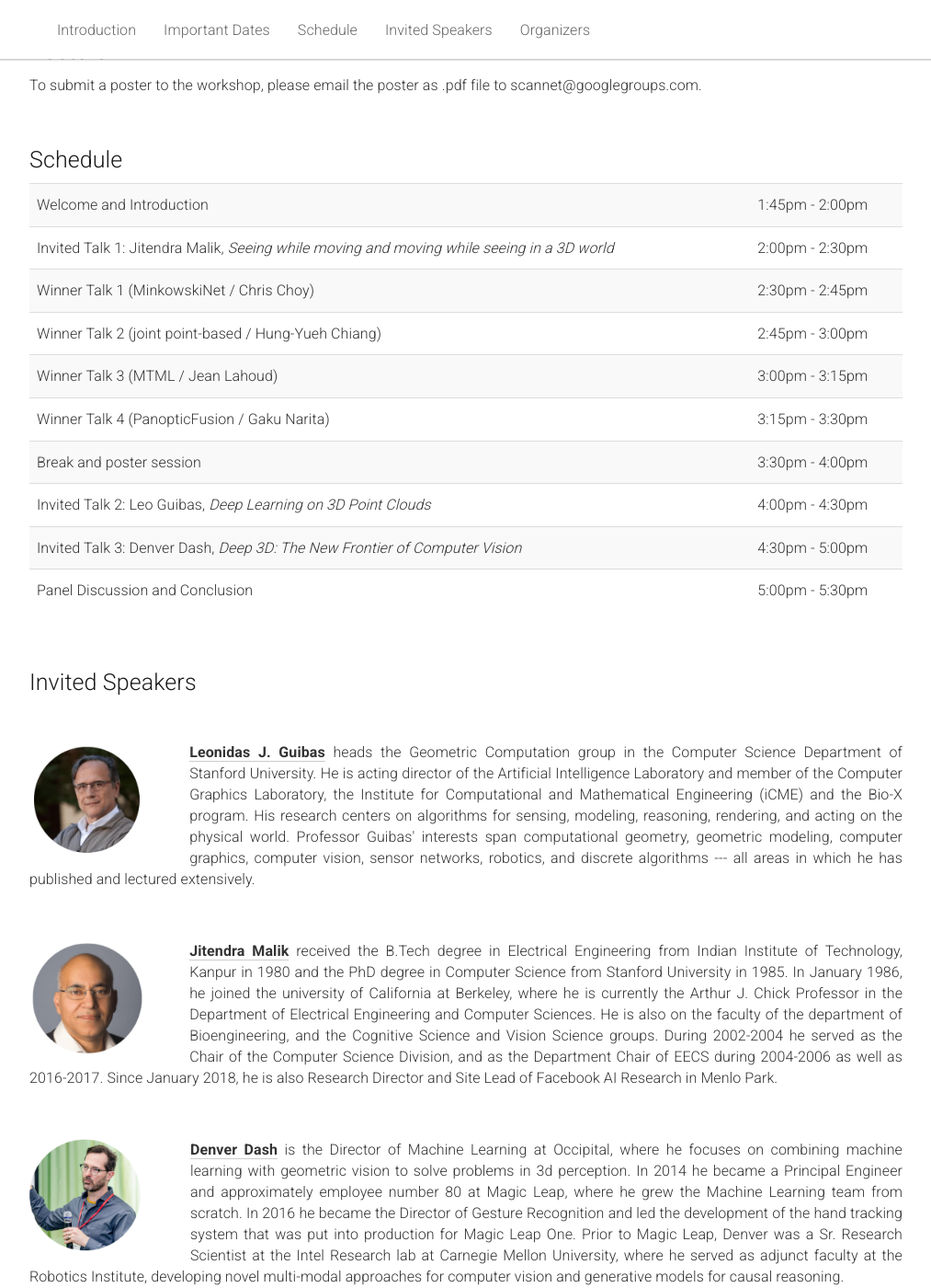
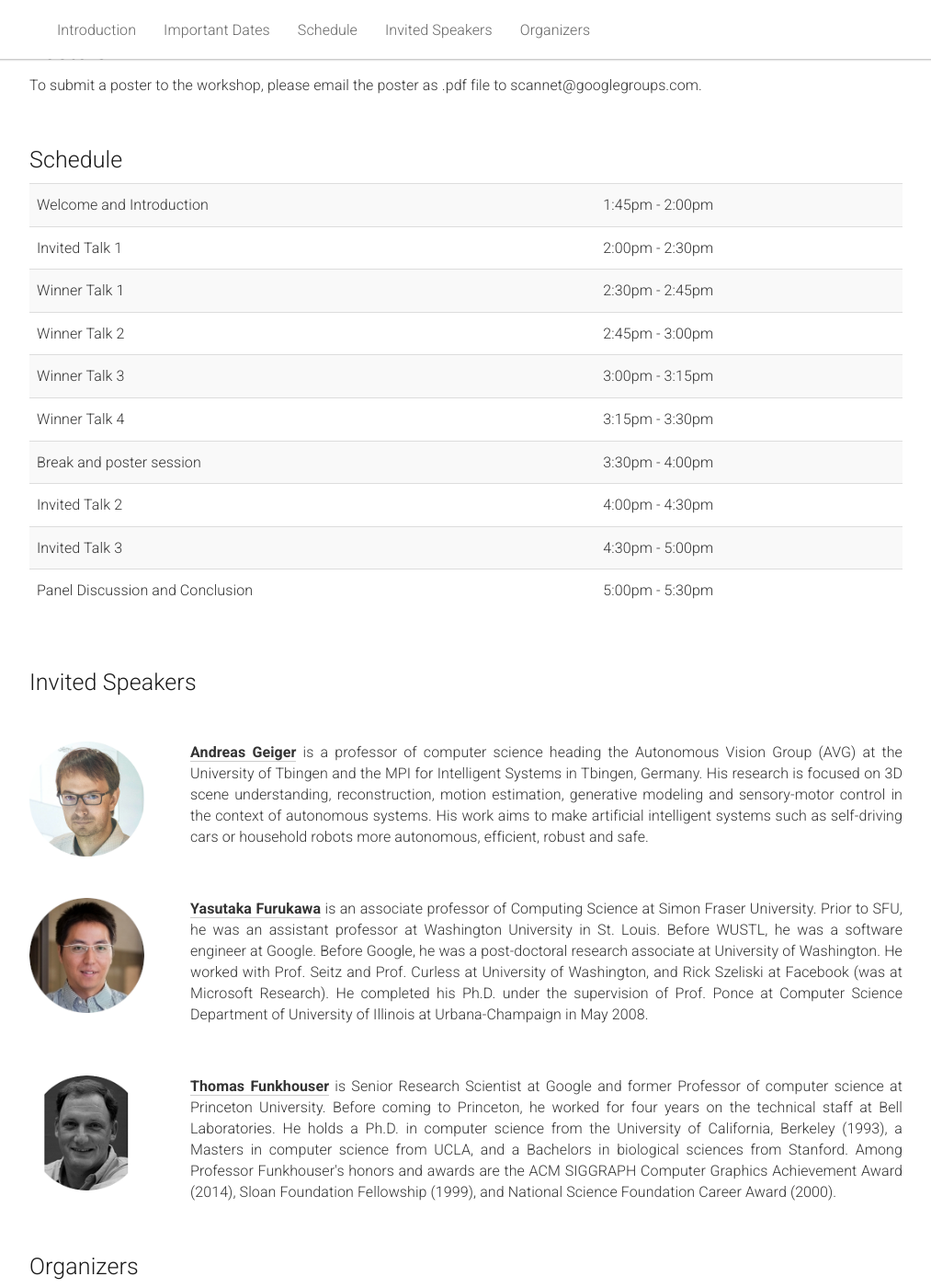
Before and after one commit to ScanNet/cvpr2020workshop, a Jekyll site: the page built from _pages/home.md, in a window 1280 px wide and 1400 px high, scrolled down 1867 px. Shown: the whole window at 92% size, without its empty margins (133-1146 px from the left). Built offline with Jekyll 4.4.1, drawn with Linux system fonts in a browser that asks for light colours; some of the changed text lies outside the part shown.

Commit message:
Update home.md

```diff
--- a/_pages/home.md
+++ b/_pages/home.md
@@ -155,23 +155,23 @@ acknowledgements: ""
           <td>1:45pm - 2:00pm</td>
         </tr>
         <tr>
-          <td>Invited Talk 1: Jitendra Malik, <i>Seeing while moving and moving while seeing in a 3D world</i></td>
+          <td>Invited Talk 1</td>
           <td>2:00pm - 2:30pm</td>
         </tr>
         <tr>
-          <td>Winner Talk 1 (MinkowskiNet / Chris Choy) </td>
+          <td>Winner Talk 1 </td>
           <td>2:30pm - 2:45pm</td>
         </tr>
         <tr>
-          <td>Winner Talk 2 (joint point-based / Hung-Yueh Chiang) </td>
+          <td>Winner Talk 2 </td>
           <td>2:45pm - 3:00pm</td>
         </tr>
         <tr>
-          <td>Winner Talk 3 (MTML / Jean Lahoud) </td>
+          <td>Winner Talk 3 </td>
           <td>3:00pm - 3:15pm</td>
         </tr>
         <tr>
-          <td>Winner Talk 4 (PanopticFusion / Gaku Narita) </td>
+          <td>Winner Talk 4 </td>
           <td>3:15pm - 3:30pm</td>
         </tr>
         <tr>
@@ -179,11 +179,11 @@ acknowledgements: ""
           <td>3:30pm - 4:00pm</td>
         </tr>
         <tr>
-          <td>Invited Talk 2: Leo Guibas, <i>Deep Learning on 3D Point Clouds</i></td>
+          <td>Invited Talk 2</td>
           <td>4:00pm - 4:30pm</td>
         </tr>
         <tr>
-          <td>Invited Talk 3: Denver Dash, <i>Deep 3D: The New Frontier of Computer Vision</i></td>
+          <td>Invited Talk 3</td>
           <td>4:30pm - 5:00pm</td>
         </tr>
         <tr>
@@ -204,27 +204,27 @@ acknowledgements: ""
 
 <div class="row">
   <div class="col-md-12">
-    <a href="https://geometry.stanford.edu/member/guibas/"><img class="people-pic" style="float:left;margin-right:50px;" src="{{ "/static/img/people/leo.png" | prepend:site.baseurl }}"></a>
+    <a href="http://www.cvlibs.net"><img class="people-pic" style="float:left;margin-right:50px;" src="{{ "/static/img/people/andreas_geiger.png" | prepend:site.baseurl }}"></a>
     <p>
-      <b><a href="https://geometry.stanford.edu/member/guibas/">Leonidas J. Guibas</a></b> heads the Geometric Computation group in the Computer Science Department of Stanford University.  He is acting director of the Artificial Intelligence Laboratory and member of the Computer Graphics Laboratory, the Institute for Computational and Mathematical Engineering (iCME) and the Bio-X program.  His research centers on algorithms for sensing, modeling, reasoning, rendering, and acting on the physical world. Professor Guibas' interests span computational geometry, geometric modeling, computer graphics, computer vision, sensor networks, robotics, and discrete algorithms --- all areas in which he has published and lectured extensively.
+      <b><a href="http://www.cvlibs.net">Andreas Geiger</a></b> is a professor of computer science heading the Autonomous Vision Group (AVG) at the University of Tbingen and the MPI for Intelligent Systems in Tbingen, Germany. His research is focused on 3D scene understanding, reconstruction, motion estimation, generative modeling and sensory-motor control in the context of autonomous systems. His work aims to make artificial intelligent systems such as self-driving cars or household robots more autonomous, efficient, robust and safe.
     </p>
   </div>
 </div><br>
 
 <div class="row">
   <div class="col-md-12">
-    <a href="https://people.eecs.berkeley.edu/~malik/"><img class="people-pic" style="float:left;margin-right:50px;" src="{{ "/static/img/people/jitendra.png" | prepend:site.baseurl }}"></a>
+    <a href="https://www.cs.sfu.ca/~furukawa/"><img class="people-pic" style="float:left;margin-right:50px;" src="{{ "/static/img/people/yasu_furukawa.png" | prepend:site.baseurl }}"></a>
     <p>
-      <b><a href="https://people.eecs.berkeley.edu/~malik/">Jitendra Malik</a></b> received the B.Tech degree in Electrical Engineering from Indian Institute of Technology, Kanpur in 1980 and the PhD degree in Computer Science from Stanford University in 1985. In January 1986, he joined the university of California at Berkeley, where he is currently the Arthur J. Chick Professor in the Department of Electrical Engineering and Computer Sciences. He is also on the faculty of the department of Bioengineering, and the Cognitive Science and Vision Science groups. During 2002-2004 he served as the Chair of the Computer Science Division, and as the Department Chair of EECS during 2004-2006 as well as 2016-2017. Since January 2018, he is also Research Director and Site Lead of Facebook AI Research in Menlo Park.
+      <b><a href="https://www.cs.sfu.ca/~furukawa/">Yasutaka Furukawa</a></b> is an associate professor of Computing Science at Simon Fraser University. Prior to SFU, he was an assistant professor at Washington University in St. Louis. Before WUSTL, he was a software engineer at Google. Before Google, he was a post-doctoral research associate at University of Washington. He worked with Prof. Seitz and Prof. Curless at University of Washington, and Rick Szeliski at Facebook (was at Microsoft Research). He completed his Ph.D. under the supervision of Prof. Ponce at Computer Science Department of University of Illinois at Urbana-Champaign in May 2008.
     </p>
   </div>
 </div><br>
 
 <div class="row">
   <div class="col-md-12">
-    <a href="https://occipital.com/"><img class="people-pic" style="float:left;margin-right:50px;" src="{{ "/static/img/people/denver.png" | prepend:site.baseurl }}"></a>
+    <a href="https://www.cs.princeton.edu/~funk/"><img class="people-pic" style="float:left;margin-right:50px;" src="{{ "/static/img/people/tom_funkhouser.png" | prepend:site.baseurl }}"></a>
     <p>
-      <b><a href="https://occipital.com/">Denver Dash</a></b> is the Director of Machine Learning at Occipital, where he focuses on combining machine learning with geometric vision to solve problems in 3d perception. In 2014 he became a Principal Engineer and approximately employee number 80 at Magic Leap, where he grew the Machine Learning team from scratch. In 2016 he became the Director of Gesture Recognition and led the development of the hand tracking system that was put into production for Magic Leap One. Prior to Magic Leap, Denver was a Sr. Research Scientist at the Intel Research lab at Carnegie Mellon University, where he served as adjunct faculty at the Robotics Institute, developing novel multi-modal approaches for computer vision and generative models for causal reasoning.
+      <b><a href="https://www.cs.princeton.edu/~funk/">Thomas Funkhouser</a></b> is Senior Research Scientist at Google and former Professor of computer science at Princeton University. Before coming to Princeton, he worked for four years on the technical staff at Bell Laboratories. He holds a Ph.D. in computer science from the University of California, Berkeley (1993), a Masters in computer science from UCLA, and a Bachelors in biological sciences from Stanford. Among Professor Funkhouser's honors and awards are the ACM SIGGRAPH Computer Graphics Achievement Award (2014), Sloan Foundation Fellowship (1999), and National Science Foundation Career Award (2000).
     </p>
   </div>
 </div><br>
```
Also changed, not shown: other parts of _pages/home.md (+5 -5 lines).
